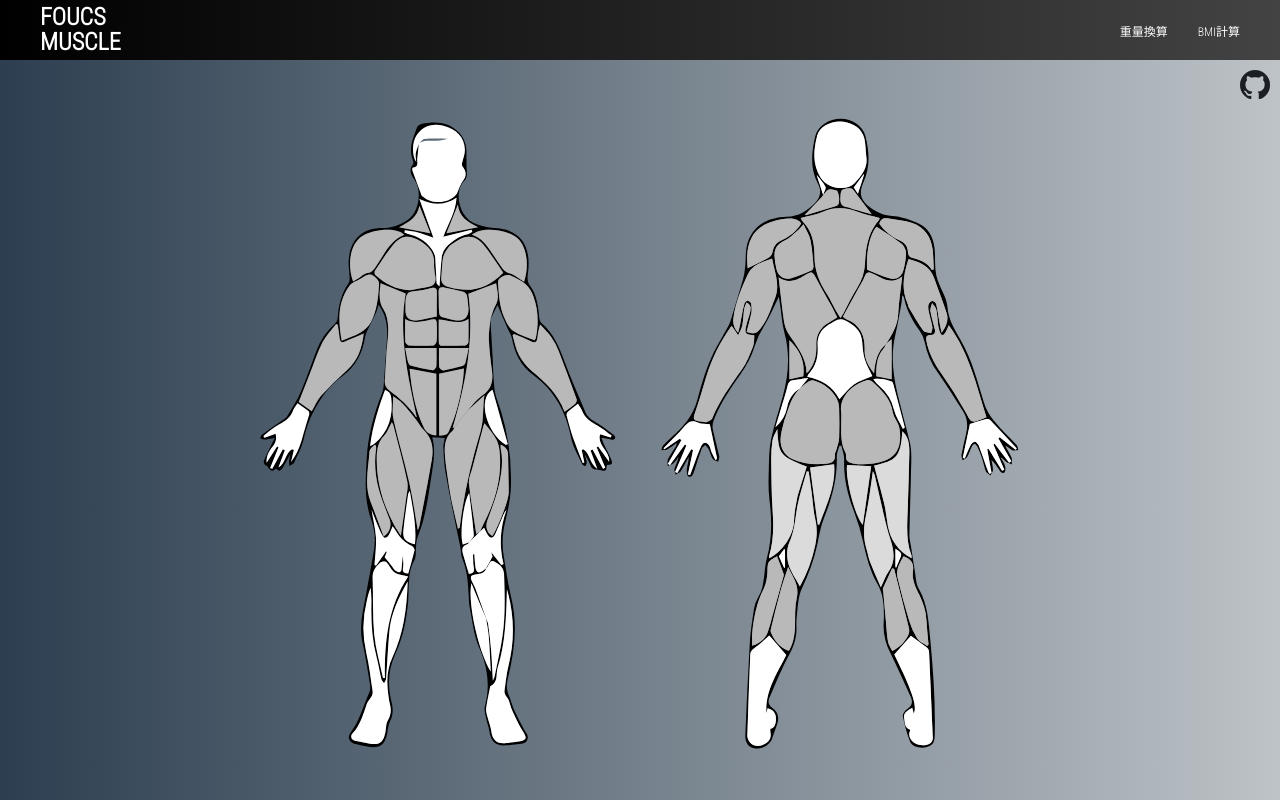
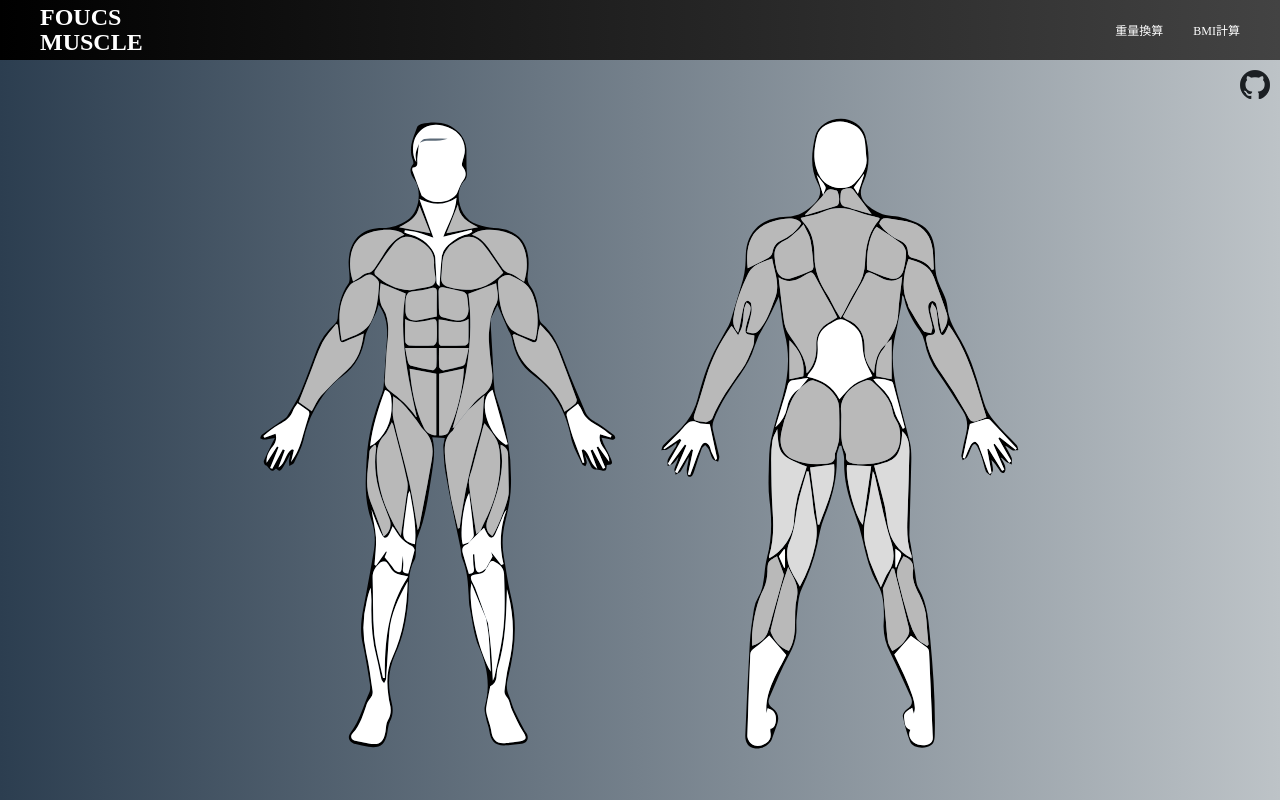
Before and after one commit to oz841119/focus-muscle, a Vue app: page / in a window 1280 px wide. Built offline with nearby package versions, Linux system fonts and the light colour scheme; a web font is replaced by a local one.

Commit message:
add font

```diff
--- a/src/assets/style/common.css
+++ b/src/assets/style/common.css
@@ -3,11 +3,15 @@
 @import url("https://fonts.googleapis.com/icon?family=Material+Icons");
 
 
+@font-face {
+  font-family: 'Cems';
+  src: url('../fonts/Cubic_11_1.000_R.ttf')format('truetype');;
+}
+
 * {
   padding: 0;
   margin: 0;
-  font-family: 'Noto Serif TC', serif;
-  font-family: 'Roboto Condensed', sans-serif;
+  font-family:  'Cems','Noto Serif TC', serif, 'Roboto Condensed', sans-serif;
 }
 
 input[type="submit"] {
--- a/src/components/MuscleBox.vue
+++ b/src/components/MuscleBox.vue
@@ -137,7 +137,7 @@ export default {
     box-shadow: 0 25px 45px rgba(0, 0, 0, .1);
     backdrop-filter: blur(25px);
     border-radius: 10px;
-    color: #fff
+    color: #fff;
   }
 
   .advices {
```
Also changed, not shown: 1 other file (tests, documents, lock files or other folders).
